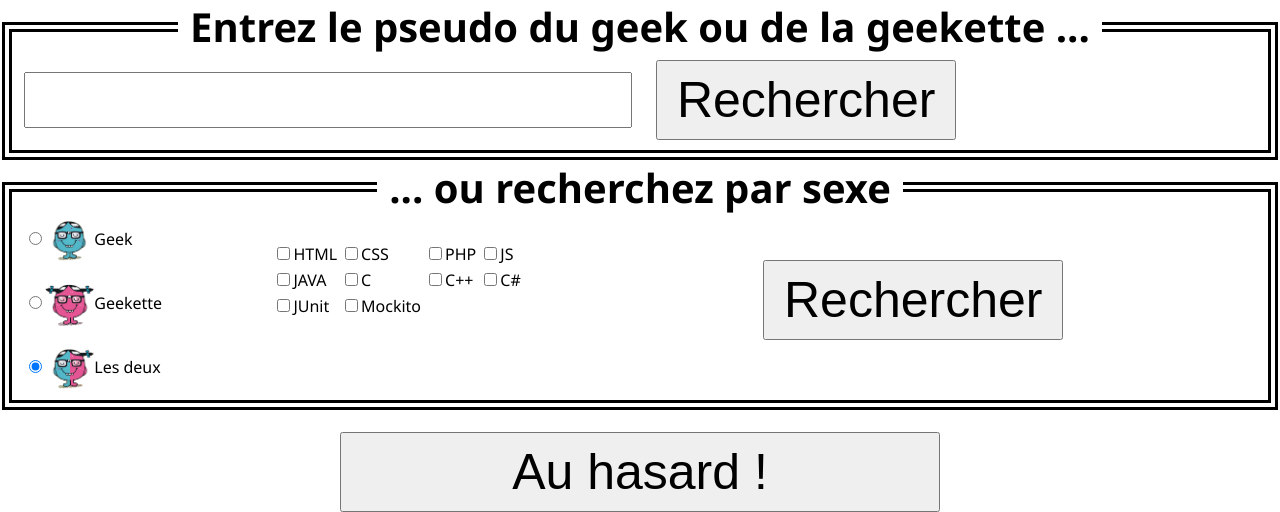
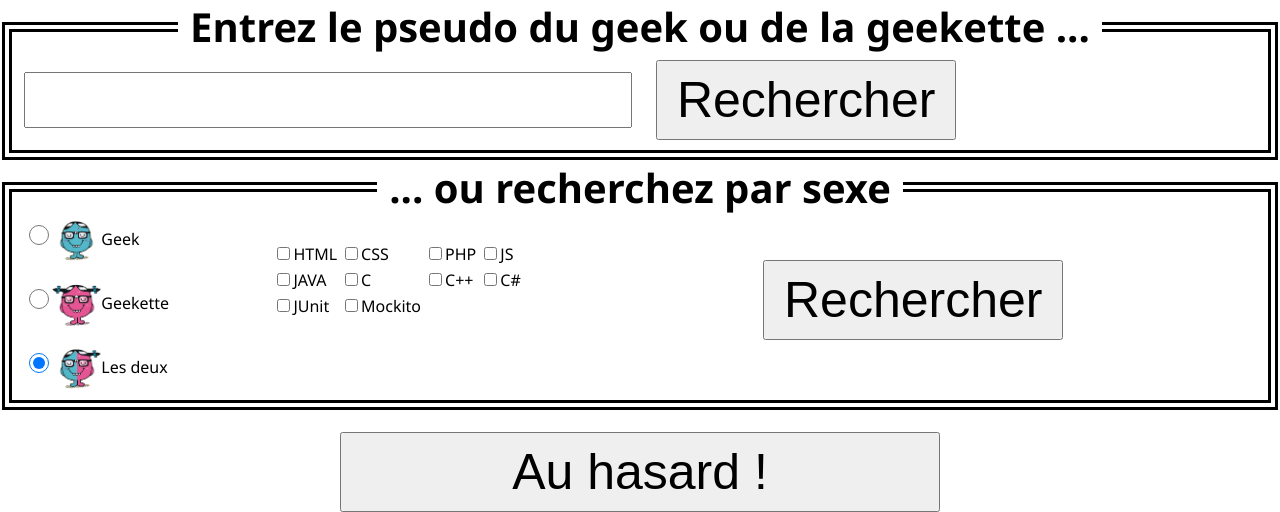
Before and after one commit to jvallin/Geektic, a Java web app: template geektic/src/main/webapp/WEB-INF/views/search.jsp in a window 1280 px wide. Shown: the part 301-813 px from the top of the page. Run offline with Tomcat 11, a stand-in JSP engine, Linux system fonts and the light colour scheme; the template is opened without the code that fills it, so the values that code supplies are empty.

Commit message:
maj mineur

```diff
--- a/geektic/src/main/webapp/WEB-INF/views/search.jsp
+++ b/geektic/src/main/webapp/WEB-INF/views/search.jsp
@@ -22,9 +22,9 @@
 			<form method="GET" action="searchSexe">
 				<fieldset><legend>&nbsp;... ou recherchez par sexe&nbsp;</legend>
 					<div id="sexe">
-						<input type="radio" name="radioBouton" value="M"><img src="img/geek.gif" alt="Geek" height="20%" width="20%">Geek<br/><br/>
-						<input type="radio" name="radioBouton" value="F"><img src="img/geekette.gif" alt="Geekette" height="20%" width="20%">Geekette<br/><br/>
-						<input type="radio" name="radioBouton" value="D" checked><img src="img/deux.gif" alt="Les deux" height="20%" width="20%">Les deux
+						<input id="r_b" type="radio" name="radioBouton" value="M"><img src="img/geek.gif" alt="Geek" height="20%" width="20%">Geek<br/><br/>
+						<input id="r_b" type="radio" name="radioBouton" value="F"><img src="img/geekette.gif" alt="Geekette" height="20%" width="20%">Geekette<br/><br/>
+						<input id="r_b" type="radio" name="radioBouton" value="D" checked><img src="img/deux.gif" alt="Les deux" height="20%" width="20%">Les deux
 					</div>
 
 					<div id="ci">
--- a/geektic/src/main/webapp/css/style.css
+++ b/geektic/src/main/webapp/css/style.css
@@ -87,3 +87,8 @@ img{
 	float: right;
 	margin-top: 40px;
 }
+
+#r_b{
+	width: 20px;
+	height: 20px;
+}
```
Also changed, not shown: 1 other file.
